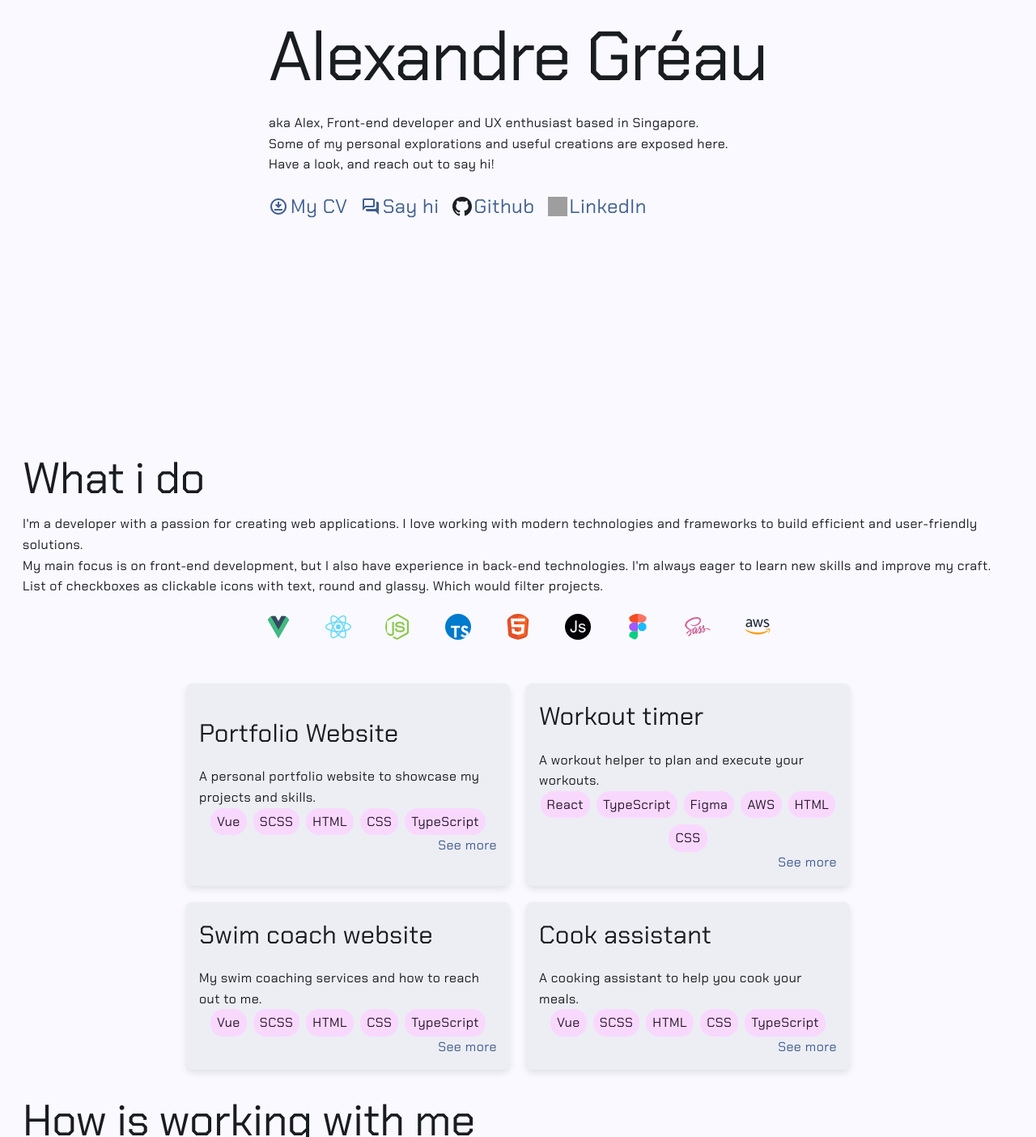
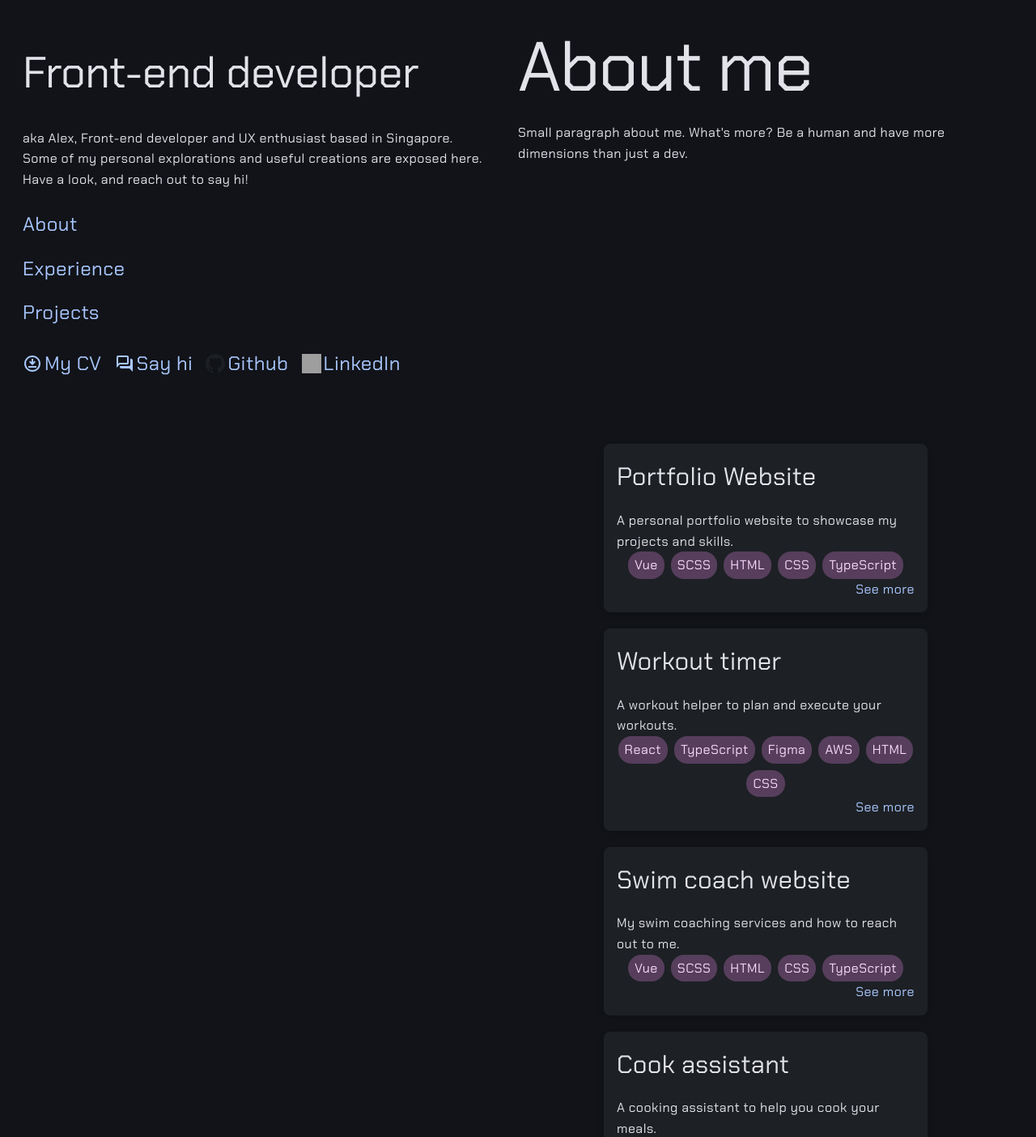
Before and after one commit to AlexGreau/Portfolio, a Vue app: page / in a window 1280 px wide. Shown: the part 280-1684 px from the top of the page at 81% size. Built offline with nearby package versions, Linux system fonts and the light colour scheme; grey boxes are pictures that could not be loaded.

Commit message:
style : 2 col display

```diff
--- a/src/App.vue
+++ b/src/App.vue
@@ -1,7 +1,7 @@
 <template>
  <!-- <Header /> -->
   <RouterView id="app-wrapper"/>
-  <Footer />
+  <!-- <Footer /> -->
 </template>
 
 <style lang="scss">
--- a/src/assets/base.css
+++ b/src/assets/base.css
@@ -61,7 +61,7 @@
   --section-gap: 160px;
 }
 
-@media (prefers-color-scheme: dark) {
+@media (prefers-color-scheme: light) {
   :root {
     --color-primary: rgb(169 199 255);
     --color-surface-tint: rgb(169 199 255);
--- a/src/views/HomeView.vue
+++ b/src/views/HomeView.vue
@@ -1,13 +1,26 @@
 <template>
   <main class="main-wrapper">
     <section class="hero-wrapper">
-      <div>
       <h1>Alexandre Gréau</h1>
+      <h2>Front-end developer</h2>
       <p>
         aka Alex, Front-end developer and UX enthusiast based in Singapore.<br />
         Some of my personal explorations and useful creations are exposed here.<br />
         Have a look, and reach out to say hi!
       </p>
+      <nav>
+        <ul>
+          <li>
+            <a href="#about">About</a>
+          </li>
+          <li>
+            <a href="#experiences">Experience</a>
+          </li>
+          <li>
+            <a href="#projects">Projects</a>
+          </li>
+        </ul>
+      </nav>
       <ul>
         <li>
           <a
@@ -59,39 +72,18 @@
         </li>
         <li></li>
       </ul>
-      </div>
-      <!-- <figure>
-        <img src="../assets/img/me.jpg" alt="Alex Greau" />
-        <figcaption>This website's creator</figcaption>
-      </figure> -->
     </section>
-    <section class="project-finder">
-      <h2>What i do</h2>
+    <section class="about-wrapper" id="about">
+      <h1>About me</h1>
       <p>
-        I'm a developer with a passion for creating web applications. I love working with modern
-        technologies and frameworks to build efficient and user-friendly solutions.
+        Small paragraph about me. What's more? Be a human and have more dimensions than just a dev.
       </p>
-      <p>
-        My main focus is on front-end development, but I also have experience in back-end
-        technologies. I'm always eager to learn new skills and improve my craft.
-      </p>
-      <form @submit.prevent>
-        List of checkboxes as clickable icons with text, round and glassy. Which would filter
-        projects.
-        <fieldset>
-          <legend>filter by tech used</legend>
-          <label v-for="tech in techs" :key="tech.value">
-            <input type="checkbox" :name="tech.name" :value="tech.isChecked" />
-            <img :src="getIcon(tech.icon)" :alt="tech.alt" />
-          </label>
-        </fieldset>
-        <!-- Add more checkboxes as needed -->
-      </form>
     </section>
-    <section class="projects">
+    <section class="experiences-wrapper" id="experiences"></section>
+    <section class="projects" id="projects">
       <ProjectCard v-for="project in projects" :key="project.id" :project="project" />
     </section>
-    <Recommendations />
+    <!-- <Recommendations /> -->
   </main>
 </template>
 <script setup lang="ts">
@@ -144,7 +136,7 @@ const projects = ref<Array<Project>>([
     description: 'A cooking assistant to help you cook your meals.',
     image: '../assets/img/task-manager.png',
     route: '/projects/cook-assistant',
-  }
+  },
 ])
 
 let filteredProjects = ref<Array<Project>>([])
@@ -223,36 +215,58 @@ const getIcon = ref((filename: string) => {
 <style lang="scss">
 @use '@/assets/common/variables.scss' as *; // Import variables
 .main-wrapper {
-  display: flex;
-  flex-direction: column;
+  display: grid;
+  grid-template-columns: repeat(auto-fit, minmax(min(450px, 100%), 1fr));
   align-items: center;
   justify-content: center;
-  min-height: 100vh;
+  min-width: 100vw;
   padding: 20px;
   & > section.hero-wrapper {
+    grid-column: 1;
+    grid-row: -1 / 1;
+    padding-bottom: 20px;
+
     display: flex;
-    flex-direction: row;
-    flex-wrap: wrap-reverse;
-    align-items: center;
-    justify-content: center;
-    padding-bottom: 20px;
-    height: 100vh;
+    flex-wrap: wrap;
+    flex: 1 1 40%;
     gap: 24px;
-    & > div {
     h1 {
       margin-bottom: 0px;
     }
+    h2 {
+    }
     p {
       margin: 0px;
-        margin-bottom: 20px;
     }
+    & > nav {
       ul {
+        display: flex;
+        flex-direction: column;
+        gap: 1em;
+        list-style-type: none;
+        padding-left: 0px;
+        li {
+          a {
+            position: relative;
+            text-decoration: none;
+            font-size: 24px;
+            transition: all 0.1s ease;
+            display: inline-flex;
+            align-items: center;
+            gap: 3px;
+          }
+        }
+      }
+    }
+    & > ul {
       // links
+      margin-top: auto;
       display: flex;
       flex-wrap: wrap;
       gap: 1em;
       padding-left: 0px;
       align-items: baseline;
+      width: 100%;
       li {
         display: inline;
         a {
@@ -293,76 +307,35 @@ const getIcon = ref((filename: string) => {
       }
     }
   }
-    figure {
+
+  & > section.about-wrapper {
+    grid-column: 2;
     margin-top: 20px;
-      text-align: center;
-      img {
-        max-width: 20em;
-        height: auto;
-        border-radius: 50%;
+    margin-bottom: 20px;
+    padding: 0px;
+    h1 {
+      margin-bottom: 0px;
     }
-      figcaption {
-        font-size: 0.9rem;
-        color: #666;
-      }
+    p {
+      margin: 0px;
+      margin-bottom: 20px;
     }
   }
 
-  & > section.project-finder {
-    form {
-      fieldset {
+  & > section.experiences-wrapper {
+    grid-column: 2;
     display: flex;
-        flex-wrap: wrap;
-        gap: 10px;
-        list-style-type: none;
+    flex-direction: column;
+    align-items: center;
     justify-content: center;
-        align-items: center;
-        border: none;
-        legend {
-          display: none;
-        }
-        label {
-          img {
-            border-radius: 50%;
-            width: 64px;
-            height: 64px;
-            padding: $spacing-md;
-            display: inline-block;
-            transition: all 0.3s ease;
-            &:focus,
-            &:hover {
-              background-color: var(--color-surface-container-highest);
-            }
-          }
-          input[type='checkbox']:checked + img {
-            background-color: var(--color-primary-container);
-            color: var(--color-on-primary-container);
-            border-color: var(--color-primary);
-          }
-          input[type='checkbox']:focus + img {
-            outline: 2px solid blue;
-            outline-offset: 2px;
-          }
-
-          input[type='checkbox'] {
-            // Hide the checkbox
-            // This is necessary to provide keyboard navigation
-            overflow: hidden;
-            position: absolute;
-            width: 1px;
-            height: 1px;
-            opacity: 0;
-            border: 0;
-            overflow: hidden;
-            clip: rect(0 0 0 0);
-            white-space: nowrap;
-          }
-        }
-      }
-    }
+    gap: 24px;
+    margin-top: 20px;
+    margin-bottom: 20px;
+    padding: 0px;
   }
 
   & > section.projects {
+    grid-column: 2;
     display: flex;
     flex-direction: row;
     flex-wrap: wrap;
```
Lines whose indentation alone changed are shown as unchanged.
